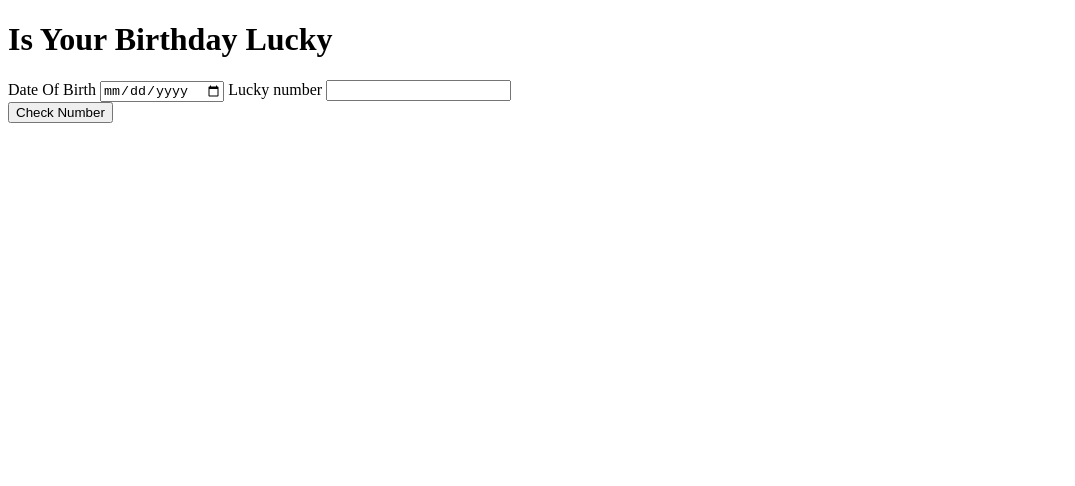
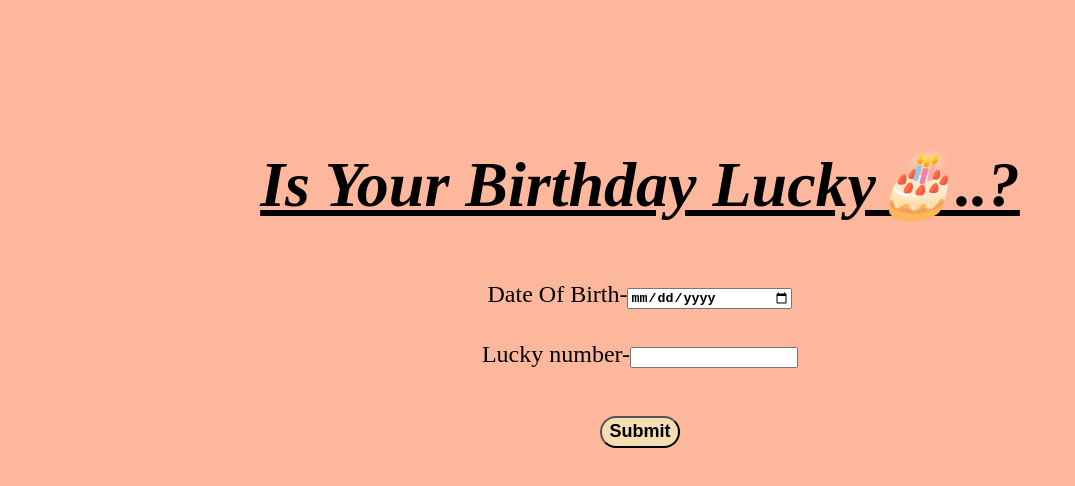
Before and after one commit to rahulljainn/is-your-birthday-lucky, a plain HTML site: page index.html in a window 1280 px wide. Shown: the whole page, without its empty margins (0-1075 px from the left). Drawn offline with Linux system fonts and the light colour scheme.

Commit message:
final-update-css

```diff
--- a/index.html
+++ b/index.html
@@ -8,14 +8,14 @@
     <link href="/style.css" rel="stylesheet">
 </head>
 <body class="page">
-    <h1 class="heading-1">Is Your Birthday Lucky</h1>
+    <h1 class="heading-1">Is Your Birthday Lucky🎂..?</h1>
     <div class="container">
-        <label class="date" for="dateOfBirth">Date Of Birth</label>
-        <input type="date" id="dateOfBirth">
-        <label for="luckyNumber">Lucky number</label>
-        <input type="number" id="luckyNumber">
+        <label class="date" for="dateOfBirth">Date Of Birth-<input type="date" id="dateOfBirth"></label>
+
+        <label for="luckyNumber">Lucky number-<input type="number" id="luckyNumber"></label>
+
         <div id="resultbox"></div>
-        <button id="checkNumber">Check Number</button>
+        <button id="checkNumber">Submit</button>
 
     </div>
     <script src="app.js"></script>
--- a/style.css
+++ b/style.css
@@ -1,3 +1,38 @@
 .page{
 
 }
+body{
+    background-color: rgb(252, 183, 156);
+    text-align: center;
+    padding: 6rem;
+
+}
+.heading-1{
+    font-style: italic;
+    text-decoration: underline;
+    font-size: 4rem;
+
+
+}
+label{
+    display: block;
+    padding: 1rem;
+    font-size: 1.5rem;
+}
+input{
+    width: 10rem;
+    font-weight: bolder;
+
+}
+#resultbox{
+    font-size: 3rem;
+    padding:1rem ;
+}
+#checkNumber{
+    font-weight: bold;
+    border-radius: 1rem;
+    height: 2rem;
+    width: 5rem;
+    font-size: large;
+    background-color:wheat;
+}
```
